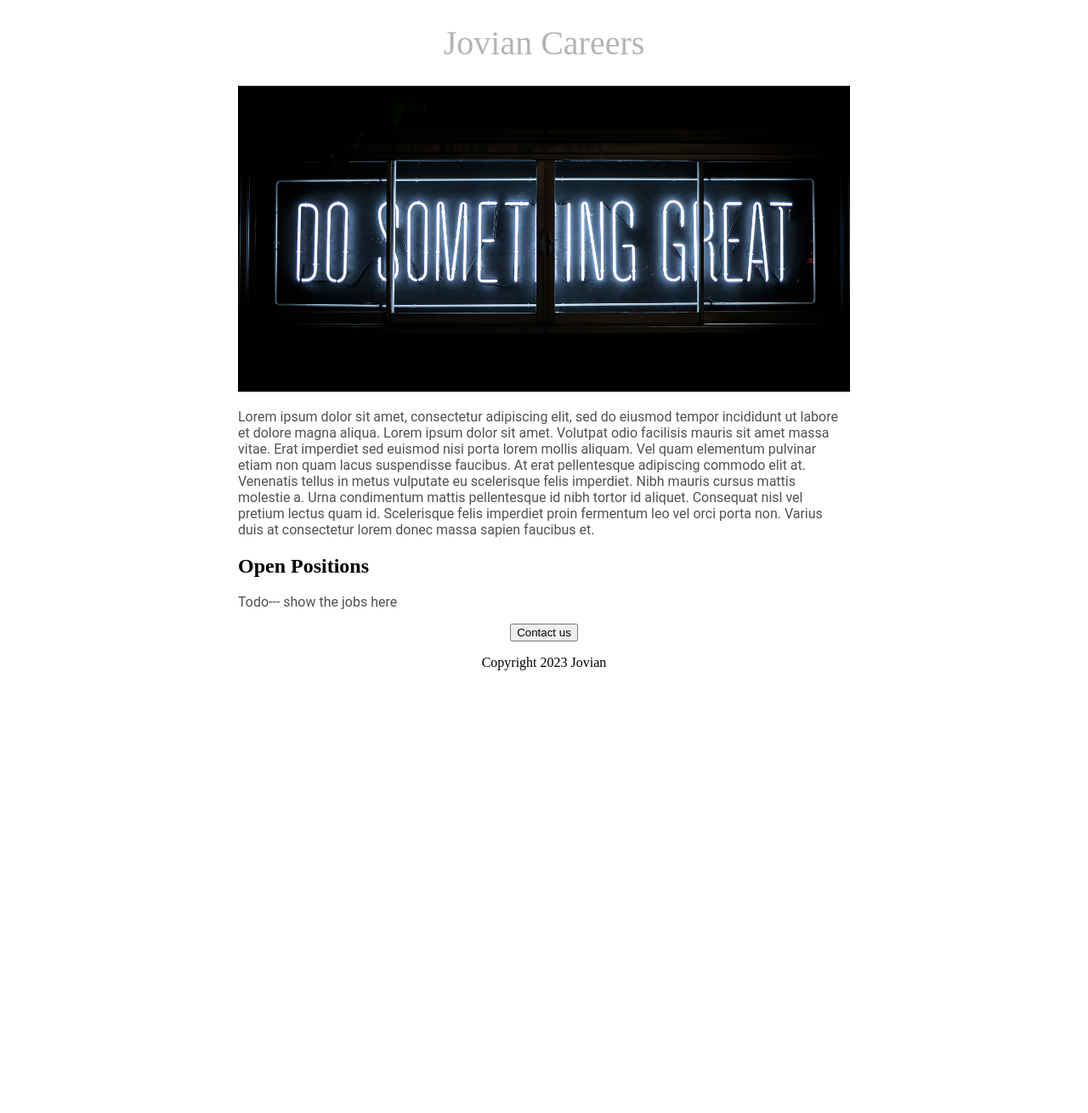
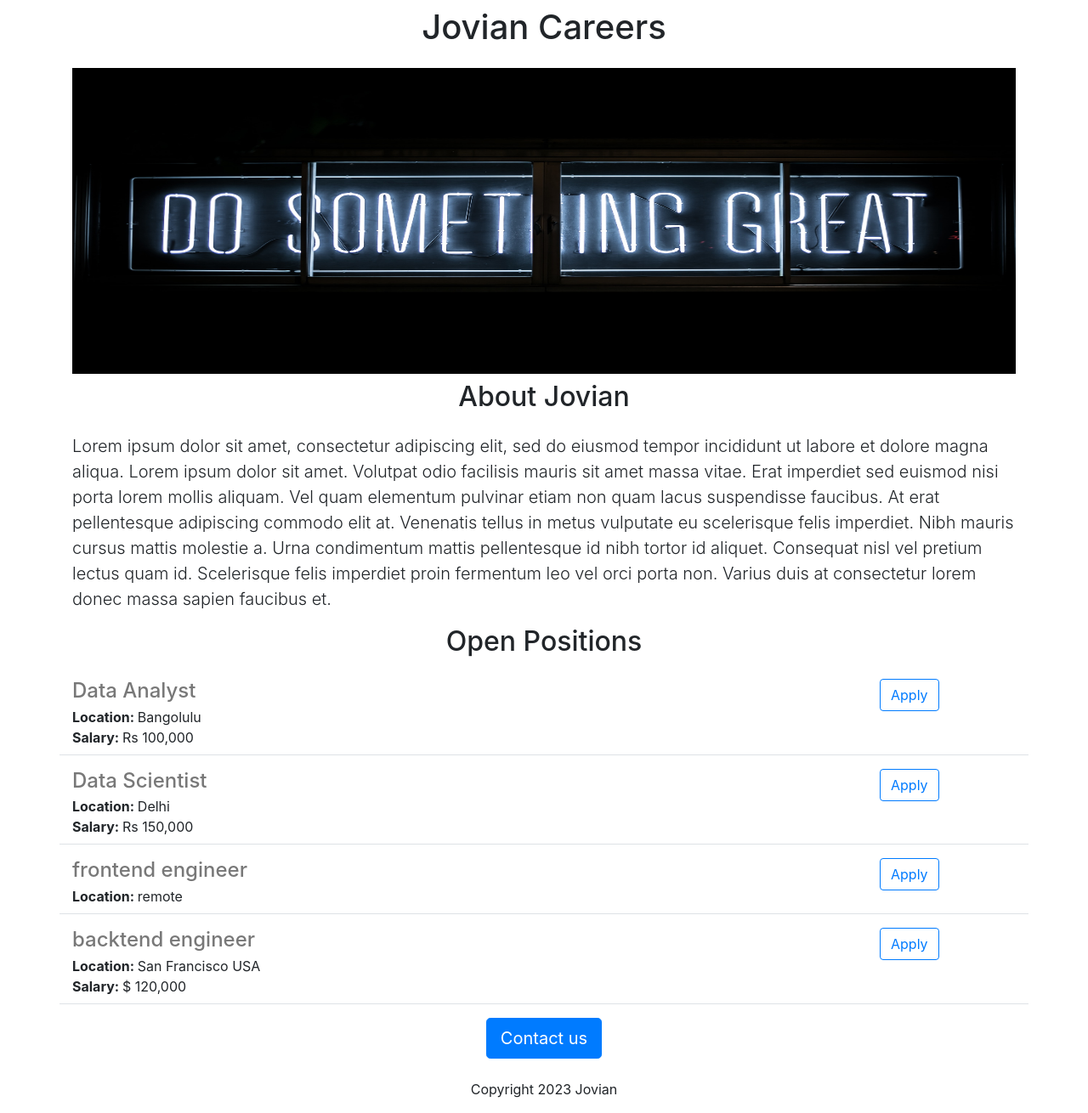
Before and after one commit to zhangwilliam208/careers-website, a Flask app: page / in a window 1280 px wide. Shown: the whole page at 85% size. Before the commit the page ends 789 px from the top, so only its background shows below. Run offline with Flask 3, Linux system fonts and the light colour scheme.

Commit message:
added dynamic data and api route

```diff
--- a/app.py
+++ b/app.py
@@ -1,7 +1,33 @@
-from flask import Flask, render_template
+from flask import Flask, render_template, jsonify
 app=Flask(__name__)
+JOBS=[
+  {'id':1,
+   'title':'Data Analyst',
+   'location':'Bangolulu',
+   'salary':'Rs 100,000'
+  },
+  {'id':2,
+   'title':'Data Scientist',
+   'location':'Delhi',
+   'salary':'Rs 150,000'
+  },
+  {'id':3,
+   'title':'frontend engineer',
+   'location':'remote'
+
+  },
+  {'id':4,
+   'title':'backtend engineer',
+   'location':'San Francisco USA',
+   'salary':'$ 120,000'
+  }
+]
 @app.route("/")
 def hello_world():
-  return render_template('home.html')
+  return render_template('home.html',jobs=JOBS,company_name='Jovian')
+
+@app.route("/api/jobs")
+def list_jobs():
+  return jsonify(JOBS)
 if __name__=="__main__":
   app.run(host='0.0.0.0',debug=True)
--- a/templates/home.html
+++ b/templates/home.html
@@ -2,44 +2,34 @@
 <html>
   <head>
     <title>Jovian Careers</title>
-    <style>
-      h1 {
-        font-size:40px;
-        font-family:Robot;
-        font-weight:normal;
-        color:rgb(180,180,180);
-        text-align:center;
-      }
+     <meta charset="utf-8">
+    <meta name="viewport" content="width=device-width, initial-
+          scale=1, shrink-to-fit=no">
+     <link rel="stylesheet" href="https://cdn.jsdelivr.net/npm/bootstrap@4.5.3/dist/css/bootstrap.min.css" integrity="sha384-TX8t27EcRE3e/ihU7zmQxVncDAy5uIKz4rEkgIXeMed4M0jlfIDPvg6uqKI2xXr2" crossorigin="anonymous">
+     <style>
+       #banner {
+         height:360px;
+         width:100%;
 
-      .bodytext {
-        font-family:Roboto;
-        color:rgb(80,80,80);
-      }
-
-      #banner {
-        width:100%;
-        height:360px;
-        object-fit:cover;
-      }
-
-      #container {
-        max-width:720px;
-        margin:0 auto 0 auto;
-      }
-    </style>
+       }
+     </style>
   </head>
   <body>
-    <div id="container">
-    <h1>Jovian Careers</h1>
-    <image id="banner" src="https://careers-website--williamzhang76.repl.co/static/banner.jpg">
-    <p class="bodytext">Lorem ipsum dolor sit amet, consectetur
+    <div class="container">
+    <h1 class="text-center mt-2 mb-4">{{ company_name}} Careers</h1>
+    <image class="img-fluid" id="banner" src="https://careers-website--williamzhang76.repl.co/static/banner.jpg">
+    <h2 class="text-center mt-2 mb-4">About Jovian</h2>
+    <p class="lead">Lorem ipsum dolor sit amet, consectetur
 adipiscing elit, sed do eiusmod tempor incididunt ut labore et dolore magna aliqua. Lorem ipsum dolor sit amet. Volutpat odio facilisis mauris sit amet massa vitae. Erat imperdiet sed euismod nisi porta lorem mollis aliquam. Vel quam elementum pulvinar etiam non quam lacus suspendisse faucibus. At erat pellentesque adipiscing commodo elit at. Venenatis tellus in metus vulputate eu scelerisque felis imperdiet. Nibh mauris cursus mattis molestie a. Urna condimentum mattis pellentesque id nibh tortor id aliquet. Consequat nisl vel pretium lectus quam id. Scelerisque felis imperdiet proin fermentum leo vel orci porta non. Varius duis at consectetur lorem donec massa sapien faucibus et. </p>
-     <h2>Open Positions</h2>
-        <p class="bodytext">Todo--- show the jobs here
+     <h2 class="text-center mt-2 mb-4">Open Positions</h2>
+        <p>
+          {% for job in jobs%}
+            {% include 'jobitem.html' %}
+          {% endfor %}
         </p>
-      <div style='text-align:center'>
-        <button>Contact us</button>
-        <p>Copyright 2023 Jovian</p>
+      <div class="text-center">
+        <button class="btn btn-primary btn-lg">Contact us</button>
+        <p class="mt-4">Copyright 2023 Jovian</p>
       </div>
     </div>
   </body>
--- /dev/null
+++ b/templates/jobitem.html
@@ -0,0 +1,14 @@
+<div class="border-bottom row" style="margin-bottom:16px; padding-bottom:8px">
+ <div class="col-10">
+   <h4 style="color:rgb(120,120,120); margin-bottom:4px">
+      {{job['title']}}</h4>
+   <div><b>Location: </b>{{job['location']}}</div>
+    {% if 'salary' in job %}
+   <div><b>Salary: </b>{{job['salary']}}</div>
+    {% endif %}
+ </div>
+ <div class="col-2">
+   <button type="button" class="btn btn-outline-primary">Apply
+   </button>
+ </div>
+</div>
```
